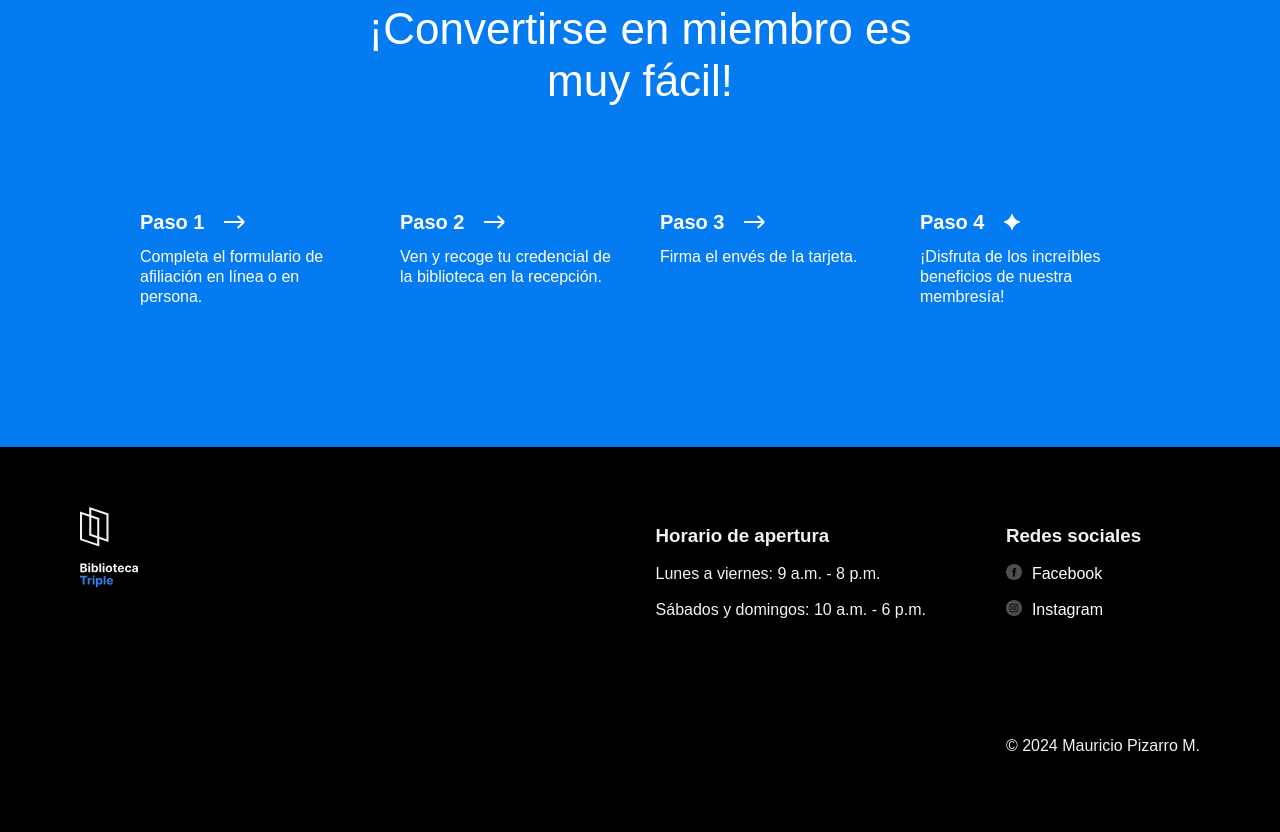
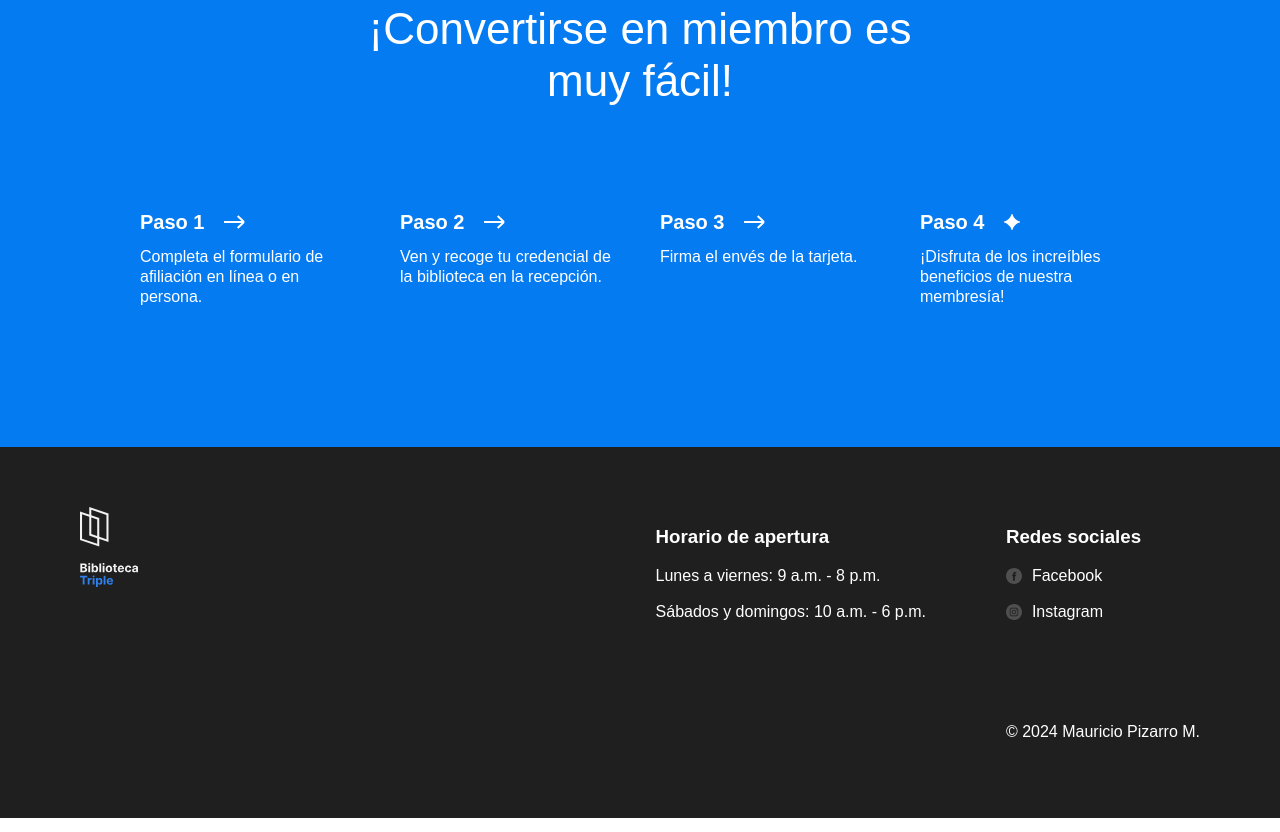
Before and after one commit to Mauriixiiop/web_project_library_es, a plain HTML site: page index.html in a window 1280 px wide. Shown: the part 3115-3947 px from the top of the page. Drawn offline with Linux system fonts and the light colour scheme.

Commit message:
update 6

```diff
--- a/index.html
+++ b/index.html
@@ -28,10 +28,10 @@
               <a class="nav__link" href="#events">Eventos</a>
             </li>
             <li>
-              <a class="nav__link" href="#miembro">Conviértete en miembro</a>
+              <a class="nav__link" href="#membership">Conviértete en miembro</a>
             </li>
             <li>
-              <a class="nav__link" href="#contacto">Contactos</a>
+              <a class="nav__link" href="#footer">Contactos</a>
             </li>
           </ul>
         </nav>
@@ -224,7 +224,7 @@
             </div>
           </div>
         </section>
-        <section class="membership" id="miembro">
+        <section class="membership" id="membership">
           <h2 class="membership__title">
             ¡Convertirse en miembro es muy fácil!
           </h2>
--- a/styles/style.css
+++ b/styles/style.css
@@ -318,7 +318,8 @@
 }
 
 .step {
-  width: 220px;
+  flex-basis: 220px;
+  gap: 40px;
 }
 
 .step__title {
@@ -340,18 +341,15 @@
 
 .footer {
   box-sizing: border-box;
-  background-color: #000000;
   font-family: Arial, Helvetica, sans-serif;
+  padding: 60px 80px;
+  color: #fff;
+  background-color: #1f1f1f;
 }
 
 .footer__columns {
-  color: #f2f2f2;
   display: flex;
-  justify-content: space-around;
-  padding-top: 60px;
-  padding-bottom: 60px;
-  padding-right: 80px;
-  padding-left: 80px;
+  justify-content: space-between;
 }
 
 .footer_column {
@@ -377,6 +375,8 @@
 }
 
 .footer__column-heading {
+  margin-top: 0;
+  margin-top: 20px;
 }
 
 .footer__list {
@@ -396,7 +396,8 @@
   color: white;
   text-decoration: none;
   display: flex;
-  gap: 10px;
+  column-gap: 10px;
+  align-items: center;
 }
 
 .footer__social-icon {
@@ -405,5 +406,5 @@
 }
 
 .footer__copyright {
-  padding-top: 100px;
+  margin-top: 100px;
 }
```
